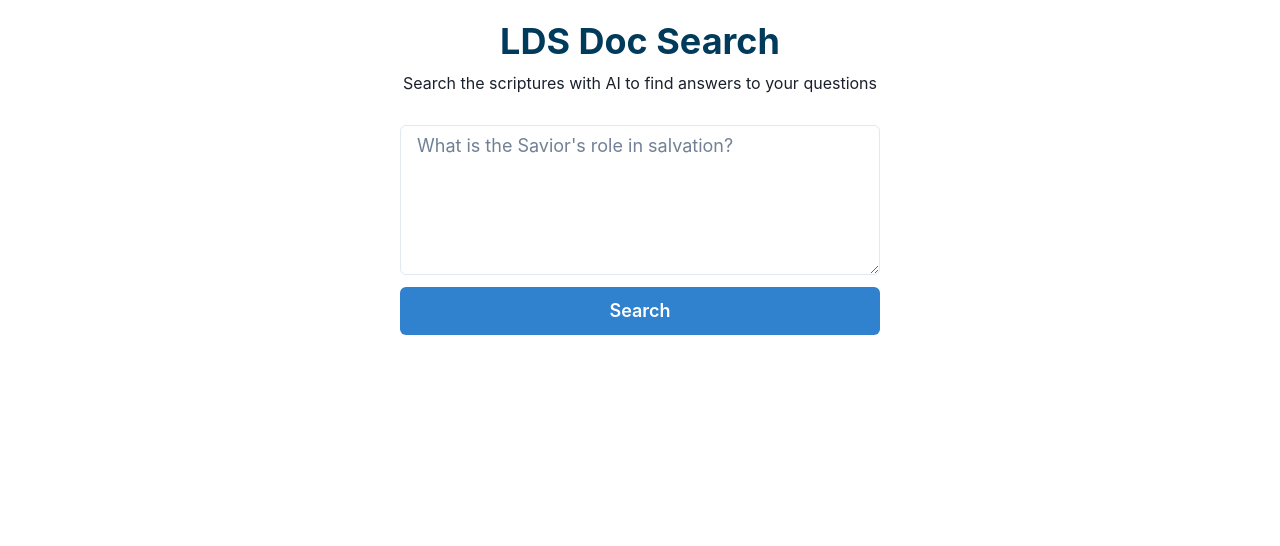
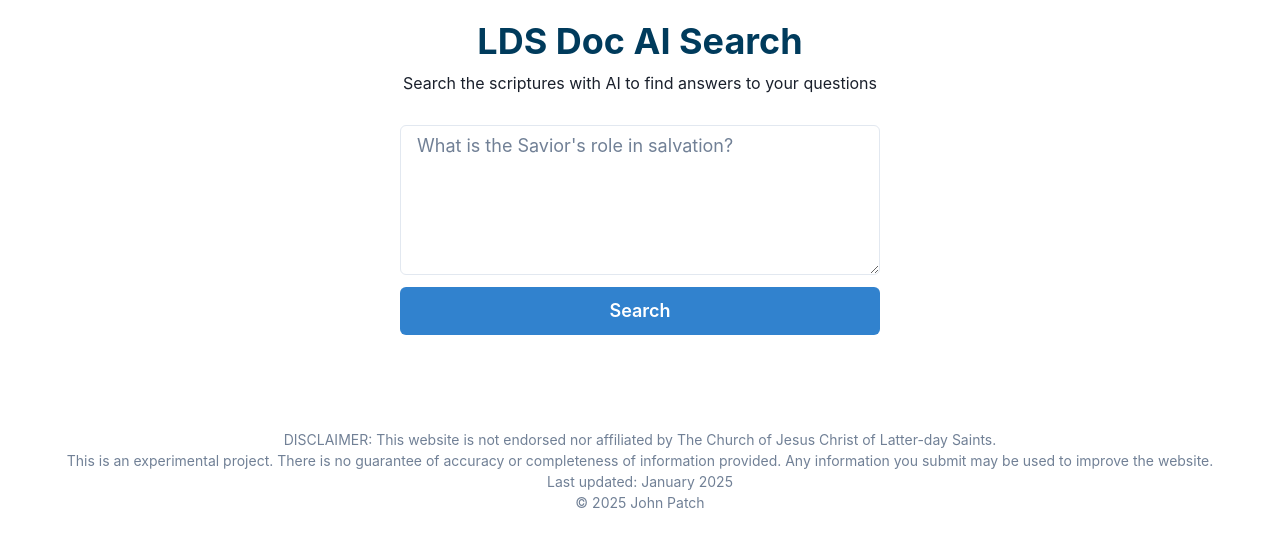
Before and after one commit to legojrp/LDSDocSearchQA, a React (Create React App) app in the folder frontend/ldsdocsearch/: page / in a window 1280 px wide. Shown: the top 546 px of the page. Built offline with nearby package versions, Linux system fonts and the light colour scheme.

Commit message:
disclaimer

```diff
--- a/frontend/ldsdocsearch/src/App.js
+++ b/frontend/ldsdocsearch/src/App.js
@@ -1,5 +1,5 @@
 import React, { useState, useEffect } from 'react';
-import { ChakraProvider, Box, Flex, Heading, Textarea, Button, Spinner } from '@chakra-ui/react';
+import { ChakraProvider, Box, Flex, Heading, Textarea, Button, Spinner, Text } from '@chakra-ui/react';
 import { motion } from 'framer-motion'; // Import motion from framer-motion
 import Header from './components/Header';
 import SearchResults from './components/SearchResults';
@@ -12,9 +12,9 @@
 
   // Array of random placeholders
   const searchPlaceholders = [
-  "What does the Bible teach about faith in Jesus Christ?",
+  "What does the New Testament teach about faith in Jesus Christ?",
   "How is repentance described in the Book of Mormon?",
-  "What does the Bible say about charity?",
+  "What does the Old Testament say about charity?",
   "What do the scriptures teach about prayer?",
   "What is the meaning of covenants in the Old Testament?",
   "How can I receive blessings through the priesthood?",
@@ -35,7 +35,7 @@
   "How can I overcome temptation according to scripture?",
   "What do the scriptures say about forgiveness?",
   "What does D&C 121:7-9 teach us?",
-  "What does the Bible say about Christ's second coming?",
+  "What does the Old Testament say about Christ's second coming?",
   "How is the Atonement described in the Old Testament?",
   "What do modern prophets teach about faith?"
   ];
@@ -125,6 +125,20 @@
             </Button>
           )}
         </Flex>
+        {/* Disclaimer Footer */}
+        <Box as="footer" mt={10} textAlign="center" color="gray.500" fontSize="sm">
+          <Text>
+            DISCLAIMER: This website is not endorsed nor affiliated by The Church of Jesus Christ of Latter-day Saints.
+          </Text>
+          <Text>
+           This is an experimental project. There is no guarantee of accuracy or completeness of information provided. Any information you submit may be used to improve the website.
+          </Text>
+          <Text>
+          Last updated: January 2025
+          </Text>
+          &copy; 2025 John Patch
+        </Box>
+
       </Box>
     </ChakraProvider>
   );
--- a/frontend/ldsdocsearch/src/components/Header.js
+++ b/frontend/ldsdocsearch/src/components/Header.js
@@ -4,7 +4,7 @@
 function Header() {
   return (
     <Box textAlign="center" mb={5}>
-      <Heading as="h1" size="xl">LDS Doc Search</Heading>
+      <Heading as="h1" size="xl">LDS Doc AI Search</Heading>
       <Text mt={2}>Search the scriptures with AI to find answers to your questions</Text>
     </Box>
   );
```
Also changed, not shown: 1 other file (tests, documents, lock files or other folders).
